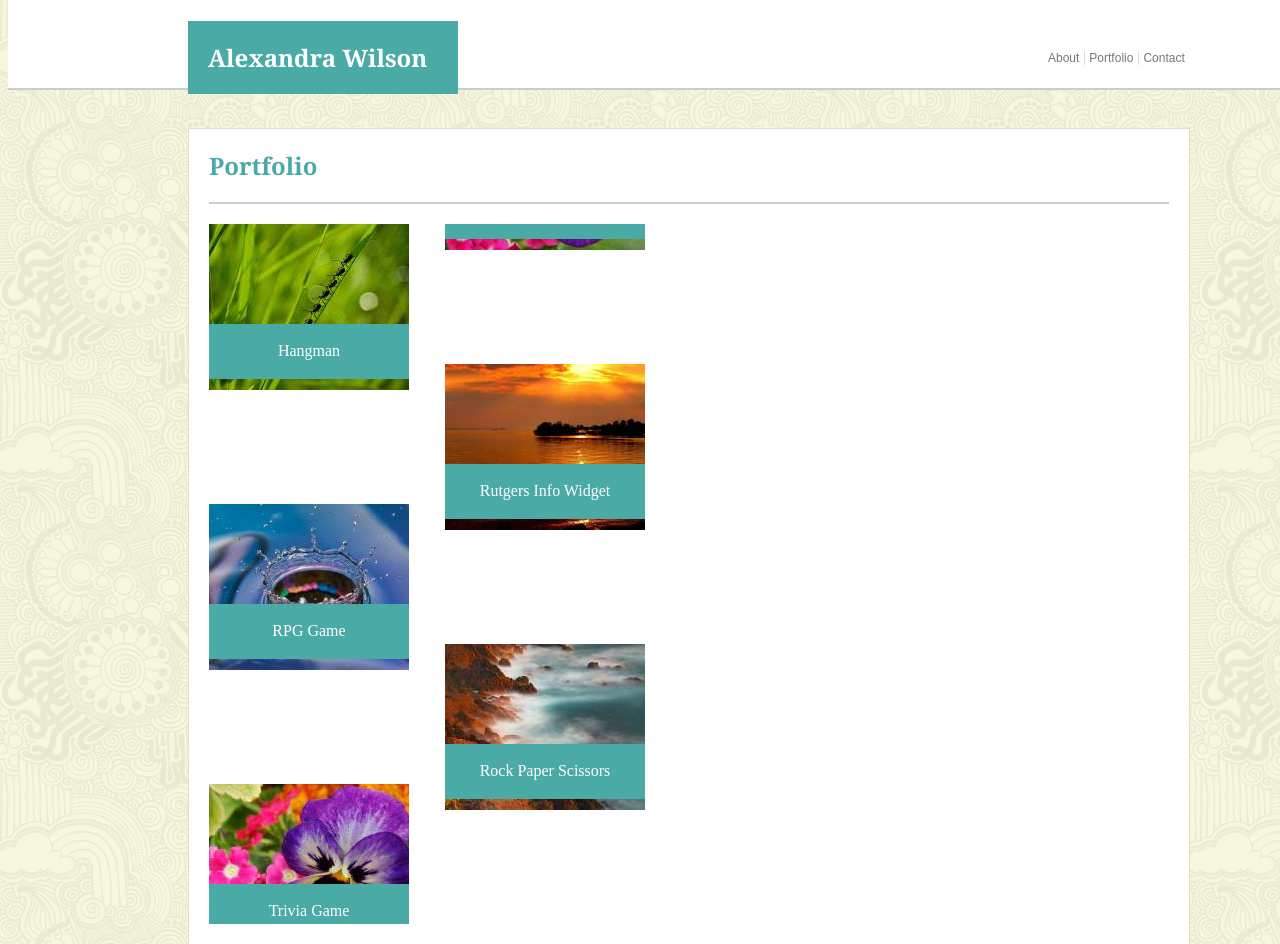
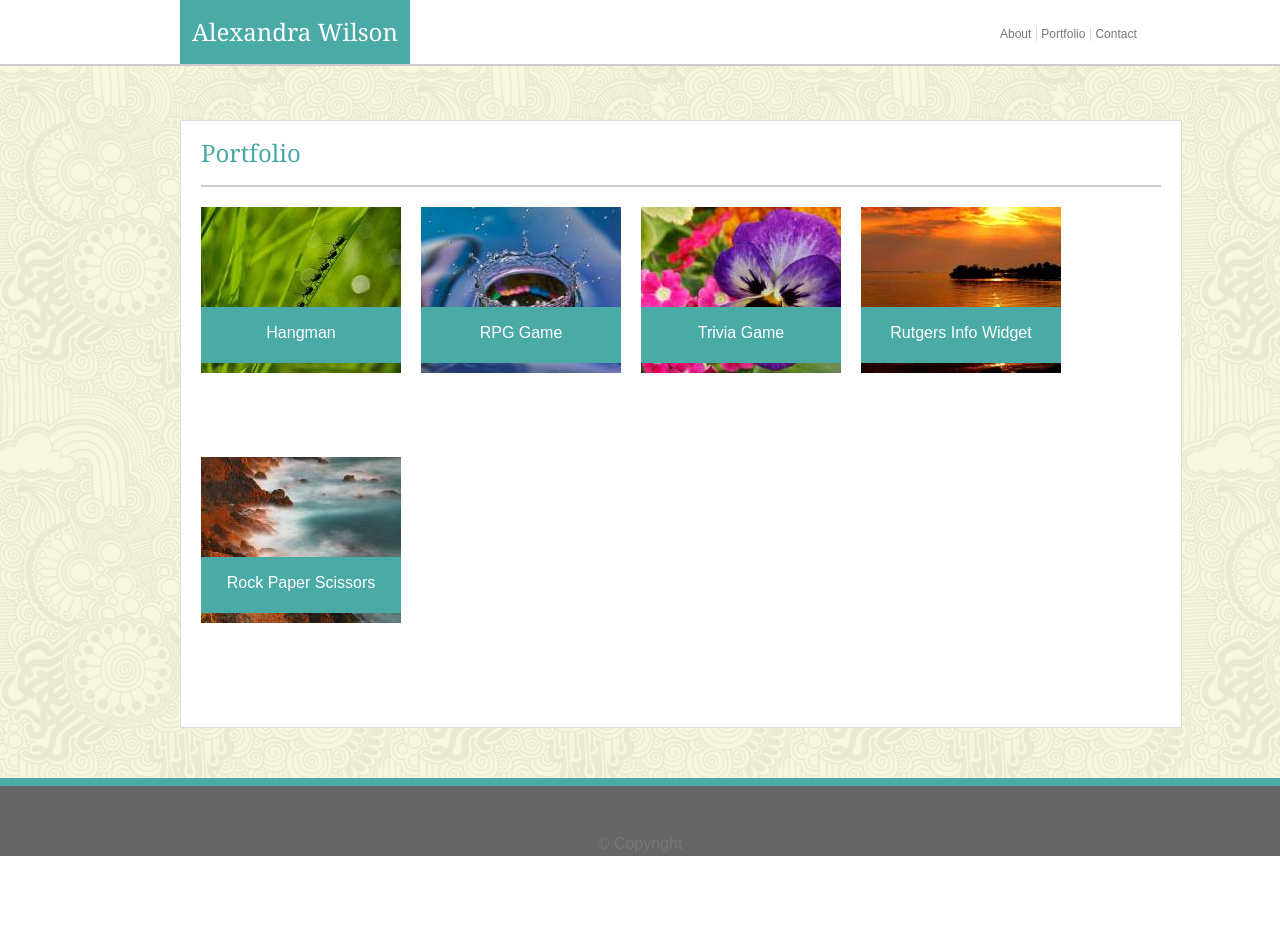
Before and after one commit to alrewi/Basic-Portfolio, a plain HTML site: page portfolio.html in a window 1280 px wide. Shown: the top 944 px of the page. After the commit the page ends 856 px from the top, so only its background shows below. Drawn offline with Linux system fonts and the light colour scheme.

Commit message:
final draft

```diff
--- a/assets/css/style.css
+++ b/assets/css/style.css
@@ -6,7 +6,7 @@ Fixed Header
 .main-header {
     background-color: #ffffff;
     border-bottom: 2px solid #cccccc;
-    height: 88px;
+    height: 64px;
     position: fixed;
     top: 0;
     width: 100%;
@@ -19,7 +19,8 @@ Fixed Header
 .logo {
     background-color: #4aaaa5;
     color: #ffffff;
-    padding: 20px;
+    padding: 20px 0 20px 0;
+    text-align: center;
     font-size: 24px;
     font-family: 'Georgia', Times, Times New Roman, serif;
     text-decoration: none;
@@ -29,7 +30,7 @@ Fixed Header
 }
 .nav-bar {
     float: left;
-    margin: 27px 0 27px 0;
+    margin: 25px 0 25px 0;
     width: 140px;
 }
 .nav-but {
@@ -42,20 +43,19 @@ Fixed Header
     border-right: 1px solid #dddddd;
     padding-right: 5px;
 }
-
 /*
 ====================
 Main Content Area
 ====================
 */
 .container {
-    background: url("../images/skulls.png");
+    background-image: url("../images/skulls.png");
 }
 .content-area {
     width: 960px;
     background-color: #ffffff;
     border: 1px solid #dddddd;
-    padding: 0 20px 20px 20px;
+    padding: 20px;
     margin: 120px 180px 50px 180px;
 }
 .page-heading {
@@ -64,6 +64,7 @@ Main Content Area
     font-family: 'Georgia', Times, Times New Roman, serif;
     font-size: 24px;
     padding: 0 0 20px 0;
+    margin-bottom: 20px;
 }
 /*
 ====================
@@ -71,7 +72,7 @@ About Me
 ====================
 */
 #bio {
-    line-height: 1.5;
+    line-height: 2;
     font-family: 'Arial', 'Helvetica Neue', Helvetica, sans-serif;
     color: #777777;
 }
@@ -84,19 +85,14 @@ About Me
 Portfolio
 ====================
 */
-.columns {
-    -webkit-columns: 100px 3; /* Chrome, Safari, Opera */
-    -moz-columns: 100px 3; /* Firefox */
-    columns: 220px 2;
-    float: left;
-}
 .game {
     padding-top: 100px;
-    margin-bottom: 30px;
     height: 150px;
     width: 200px;
     background-color: #ffffff;
     background-repeat: no-repeat;
+    float: left;
+    margin-right: 20px;
 }
 #game1 {
     background-image: url("../images/blades.jpg");
@@ -117,9 +113,13 @@ Portfolio
     height: 25%;
     width: 100%;
     background-color: #4aaaa5;
-    color: #ffffff;
     text-align: center;
     padding-top: 18px;
+}
+.game-link {
+    text-decoration: none;
+    color: #ffffff;
+    font-family: 'Arial', 'Helvetica Neue', Helvetica, sans-serif;
 }
 /*
 ====================
@@ -130,9 +130,19 @@ Contact
     font-family: 'Arial', 'Helvetica Neue', Helvetica, sans-serif;
     color: #777777;
 }
+.form-input {
+    width: 920px;
+}
+#form-message {
+    width: 920px;
+    height: 300px;
+}
 #submit-btn {
     background-color: #4aaaa5;
     color: #ffffff;
+    width: 90px;
+    height: 30px;
+    font-size: 14px;
 }
 /*
 ====================
--- a/portfolio.html
+++ b/portfolio.html
@@ -4,7 +4,7 @@
     <head>
 
         <title>Alex's Portfolio</title>
-        <link rel="cssreset" href="assets/css/reset.css">
+        <link rel="stylesheet" href="assets/css/reset.css">
         <link rel="stylesheet" href="assets/css/style.css">
 
     </head>
@@ -31,35 +31,35 @@
                 Portfolio
             </h1>
 
-            <div class="columns">
+            <div>
 
                 <div class="game" id="game1">
                     <div class="game-title">
-                        Hangman
+                        <a class="game-link" href="#" target="_blank">Hangman</a>
                     </div>
                 </div>
 
                 <div class="game" id="game2">
                     <div class="game-title">
-                        RPG Game
+                        <a class="game-link" href="#" target="_blank">RPG Game</a>
                     </div>
                 </div>
 
                 <div class="game" id="game3">
                     <div class="game-title">
-                        Trivia Game
+                        <a class="game-link" href="#" target="_blank">Trivia Game</a>
                     </div>
                 </div>
 
                 <div class="game" id="game4">
                     <div class="game-title">
-                        Rutgers Info Widget
+                        <a class="game-link" href="#" target="_blank">Rutgers Info Widget</a>
                     </div>
                 </div>
 
                 <div class="game" id="game5">
                     <div class="game-title">
-                        Rock Paper Scissors
+                        <a class="game-link" href="#" target="_blank">Rock Paper Scissors</a>
                     </div>
                 </div>
 
```
Also changed, not shown: contact.html (+4 -5 lines), index.html (+6 -8 lines).
